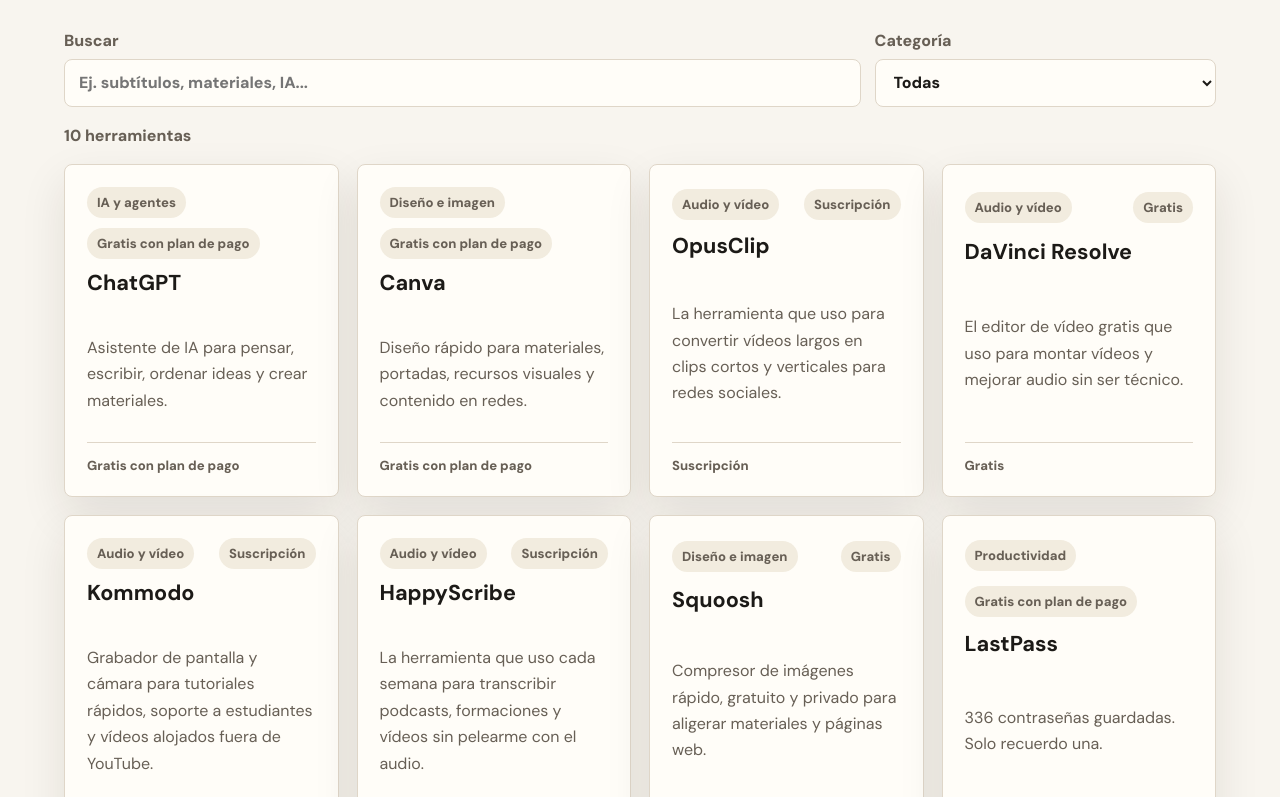
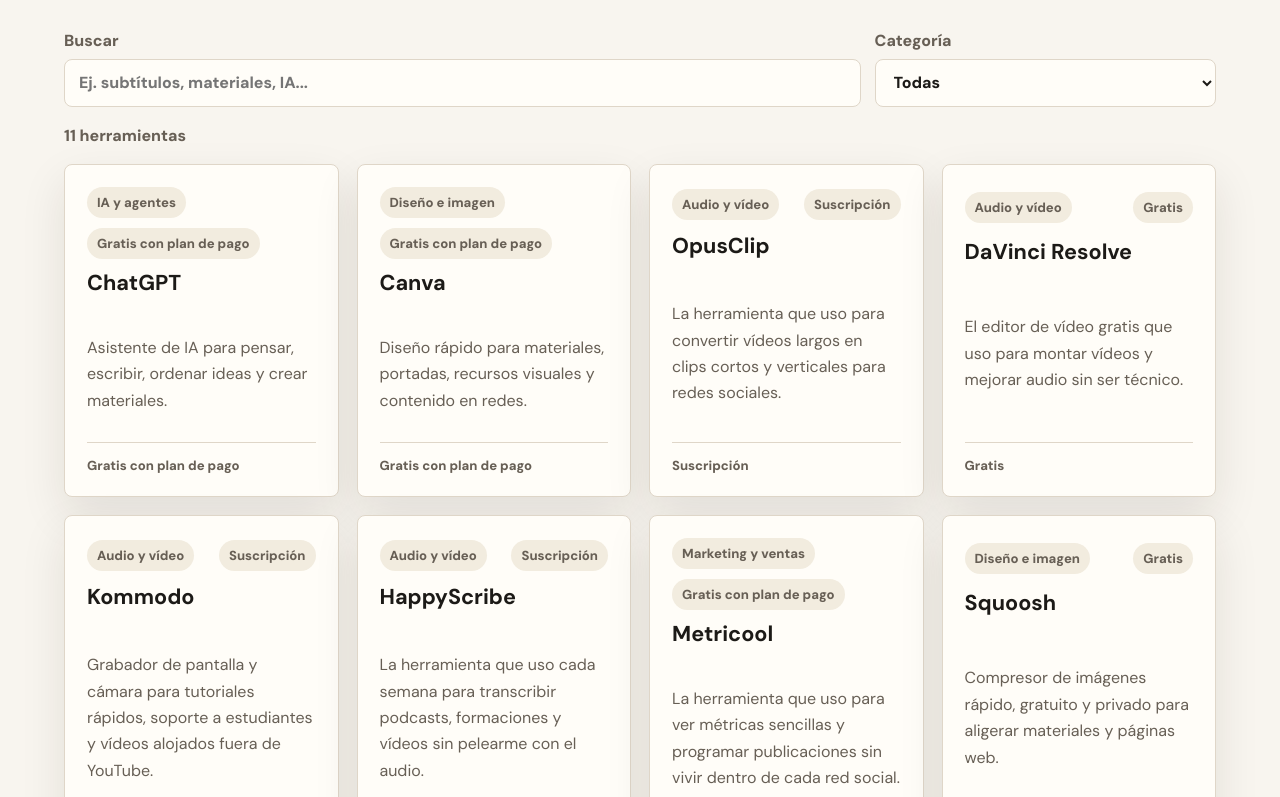
Before and after one commit to boreas77/laborjatorio, a Next.js app: page /herramientas in a window 1280 px wide. Shown: the part 423-1220 px from the top of the page. Built offline with nearby package versions, Linux system fonts and the light colour scheme.

Commit message:
Publica ficha Metricool

```diff
--- a/src/data/tools.ts
+++ b/src/data/tools.ts
@@ -652,6 +652,128 @@
     ]
   },
   {
+    name: "Metricool",
+    slug: "metricool",
+    title: "Metricool: cómo veo mis métricas y programo en redes sin entrar en ellas",
+    metaDescription:
+      "Llevo más de seis años usando Metricool para ver las métricas de mi web y programar en redes sin tener que entrar en ellas. Te cuento para qué la uso, sus límites y cuándo merece pagarla.",
+    keywords: [
+      "Metricool",
+      "métricas de web",
+      "programar publicaciones en redes",
+      "analítica web sencilla",
+      "alternativa a Google Analytics",
+      "programación de redes sociales"
+    ],
+    tagline:
+      "La herramienta que uso para ver métricas sencillas y programar publicaciones sin vivir dentro de cada red social.",
+    category: "Marketing y ventas",
+    subcategories: ["analítica", "redes sociales", "productividad", "contenido", "programación"],
+    pricing: "gratis-con-plan-pago",
+    officialUrl: "https://metricool.com",
+    affiliateUrl: "https://f.mtr.cool/laborjatorio",
+    hasAffiliate: true,
+    myUseCase:
+      "La uso desde hace más de seis años para consultar métricas básicas de mi web y programar publicaciones en Instagram, TikTok, Shorts y Facebook sin entrar constantemente en cada red.",
+    bestFor: [
+      "Profes que quieren ver métricas web sencillas sin pelearse con Google Analytics",
+      "Creadores educativos que programan contenido en varias redes",
+      "Quien quiere publicar en redes sin tener que entrar en ellas cada día",
+      "Profes con una marca o proyecto que necesitan un panel claro para redes y métricas"
+    ],
+    notFor: [
+      "Quien necesita analítica web profunda y muy técnica",
+      "Quien ya programa publicaciones desde otra herramienta que paga y le cubre",
+      "Quien publica muy poco y no supera los límites del plan gratuito",
+      "Quien necesita LinkedIn o X/Twitter dentro del plan gratis"
+    ],
+    pros: [
+      "El plan gratuito es generoso para empezar.",
+      "La interfaz es mucho más amable que Google Analytics para mirar lo básico.",
+      "Centraliza métricas y programación en un solo sitio.",
+      "Permite programar sin tener que entrar en cada red social.",
+      "Los informes son personalizables y digeribles."
+    ],
+    cons: [
+      "El plan gratuito tiene límite de 20 publicaciones programadas al mes.",
+      "LinkedIn y X/Twitter quedan fuera del plan gratuito.",
+      "Solo permite una marca en el plan gratis.",
+      "Las autolistas existen, pero no las he explorado mucho.",
+      "En mi caso actual no pagaría la mensualidad porque tengo una licencia antigua y OpusClip ya cubre parte de la programación."
+    ],
+    alternatives: ["OpusClip", "Google Analytics"],
+    rating: 4,
+    difficulty: "facil",
+    status: "importante",
+    updatedAt: "2026-06-04",
+    intro:
+      "Metricool es una pedazo de herramienta que llevo usando desde hace más de seis años para dos cosas que suelen dar bastante pereza: mirar métricas de la web y programar publicaciones en redes. Me permite ver lo básico sin marearme y publicar sin vivir pegado a Instagram, TikTok, Shorts o Facebook.",
+    whatItDoes:
+      "Metricool muestra métricas de web y redes sociales, genera informes y permite programar publicaciones desde un solo panel. Su valor, para mí, no está en tener mil datos, sino en que puedo ver visitas, actividad y planificación sin abrir cada red por separado ni pelearme con paneles llenos de ruido.",
+    howIUseIt:
+      "Antes no usaba ninguna herramienta de métricas. Probé Google Analytics y acabé tan horrorizado que no lo volví a abrir: siempre me ha parecido lioso y con demasiada información para lo que necesito. Metricool fue mi alternativa amable. Hoy miro ahí las métricas básicas de la web y también programo contenido en Instagram, Reels, TikTok, Shorts y Facebook, aunque a Facebook no entro prácticamente nunca. Esa es la clave: publicar sin estar ahí.",
+    teacherUseCases: [
+      "Consultar visitas mensuales, semanales y en tiempo real sin entrar en Google Analytics.",
+      "Programar publicaciones educativas en varias redes desde un solo panel.",
+      "Publicar en Facebook u otras redes sin tener que entrar a distraerse.",
+      "Preparar informes sencillos de evolución del contenido.",
+      "Centralizar redes y métricas si tienes una marca educativa online."
+    ],
+    honestVerdict:
+      "Metricool me acompaña desde hace más de seis años, y eso ya dice bastante. Me parece comodísima para ver métricas sencillas y programar redes sin entrar en ellas. Mi matiz honesto es que hoy yo no pagaría la mensualidad en mi caso concreto: tengo una licencia antigua de pago único y OpusClip ya incorpora programación. Pero si empiezas de cero y quieres una herramienta sencilla para métricas básicas y redes, Metricool es una opción muy sólida. Empieza por el gratis y paga solo cuando sus límites te aprieten.",
+    importantNotice:
+      "Mi situación no es la habitual: compré en su día una oferta de pago único que ya no está disponible. Hoy Metricool funciona con planes recurrentes, así que mi coste real y el de alguien que entre ahora no son el mismo.",
+    metrics: [
+      { label: "Tiempo usándola", value: "+6 años" },
+      { label: "Límite gratis", value: "20 posts/mes" },
+      { label: "Primer plan de pago", value: "20 $/mes" }
+    ],
+    priceRows: [
+      { label: "Free", value: "1 marca, hasta 20 posts/mes" },
+      { label: "Starter", value: "Hasta 5 marcas, 20 $/mes" },
+      { label: "Mi caso", value: "Pago único antiguo, ya no disponible" },
+      { label: "Afiliación", value: "Sí" }
+    ],
+    priceNote:
+      "El plan gratis permite empezar sin coste, pero tiene límites: una marca, 20 publicaciones programadas al mes y sin conexión de LinkedIn ni X/Twitter. El primer plan de pago añade hasta 5 marcas y elimina varios límites. Como los precios cambian, conviene confirmarlos en la web oficial antes de pagar.",
+    alternativeDetails: [
+      {
+        name: "OpusClip",
+        url: "/herramientas/opusclip",
+        description:
+          "La pago cada mes para crear clips y ahora también permite programar publicaciones. Si algún día tuviera que elegir, podría mover parte de la programación ahí."
+      },
+      {
+        name: "Google Analytics",
+        url: "https://analytics.google.com/",
+        description:
+          "Es el estándar para analítica web profunda, pero a mí me resulta demasiado lioso para mirar lo básico que necesito en mi día a día."
+      }
+    ],
+    faqs: [
+      {
+        question: "¿Metricool sirve como alternativa a Google Analytics?",
+        answer:
+          "Para métricas sencillas, sí. Si quieres ver visitas y evolución sin entrar en un panel complejo, Metricool puede ser mucho más amable. Para analítica profunda, Google Analytics sigue siendo otra cosa."
+      },
+      {
+        question: "¿El plan gratuito de Metricool merece la pena?",
+        answer:
+          "Sí, sobre todo si tienes una sola marca y no programas más de 20 publicaciones al mes. Para empezar, da bastante de sí."
+      },
+      {
+        question: "¿Pagaría Metricool hoy?",
+        answer:
+          "En mi caso concreto, no pagaría la mensualidad porque tengo una licencia antigua y otra herramienta que ya cubre parte de la programación. Pero para alguien que empieza de cero y publica mucho, el pago puede tener sentido."
+      },
+      {
+        question: "¿Uso mucho las autolistas?",
+        answer:
+          "No demasiado. Sé que existen y pueden ser útiles para republicar contenido que funcionó, pero yo sigo siendo un poquito analógico para esa parte."
+      }
+    ]
+  },
+  {
     name: "Squoosh",
     slug: "squoosh",
     tagline: "Compresor de imágenes rápido, gratuito y privado para aligerar materiales y páginas web.",
```
